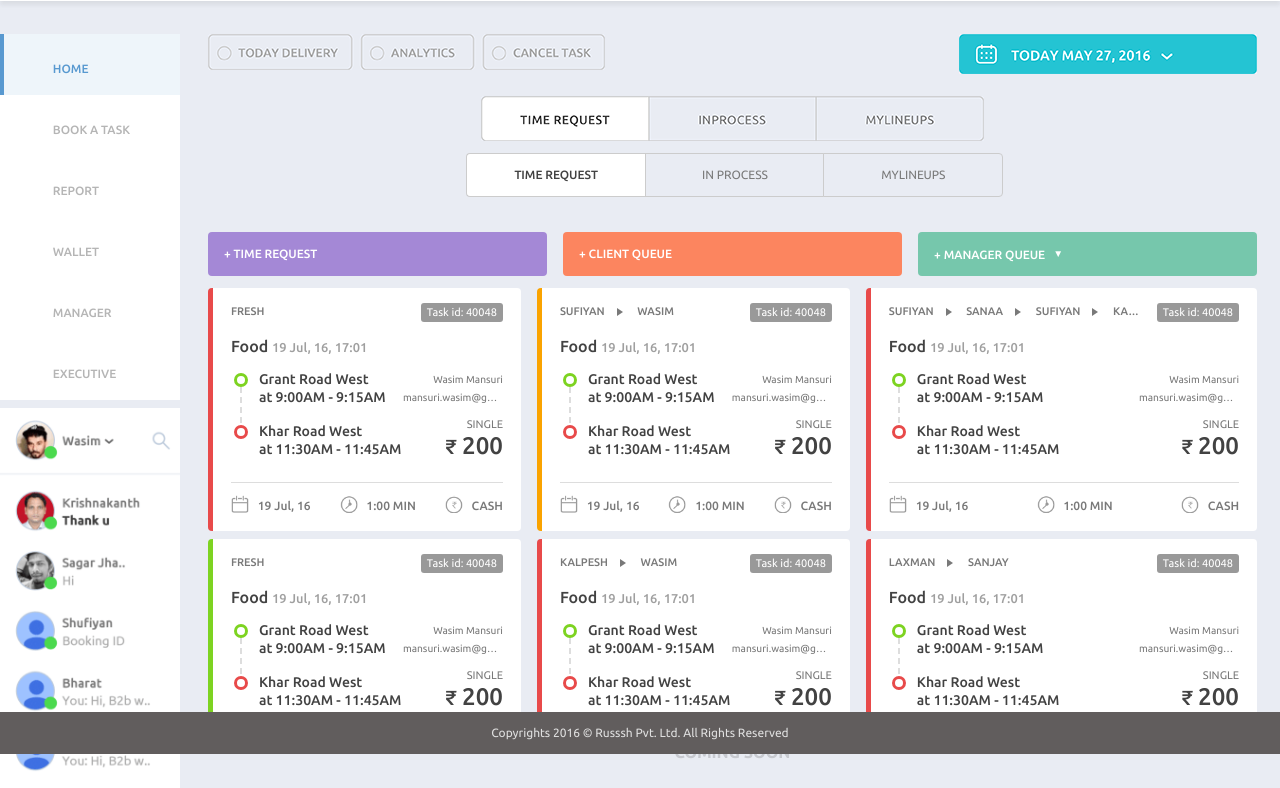
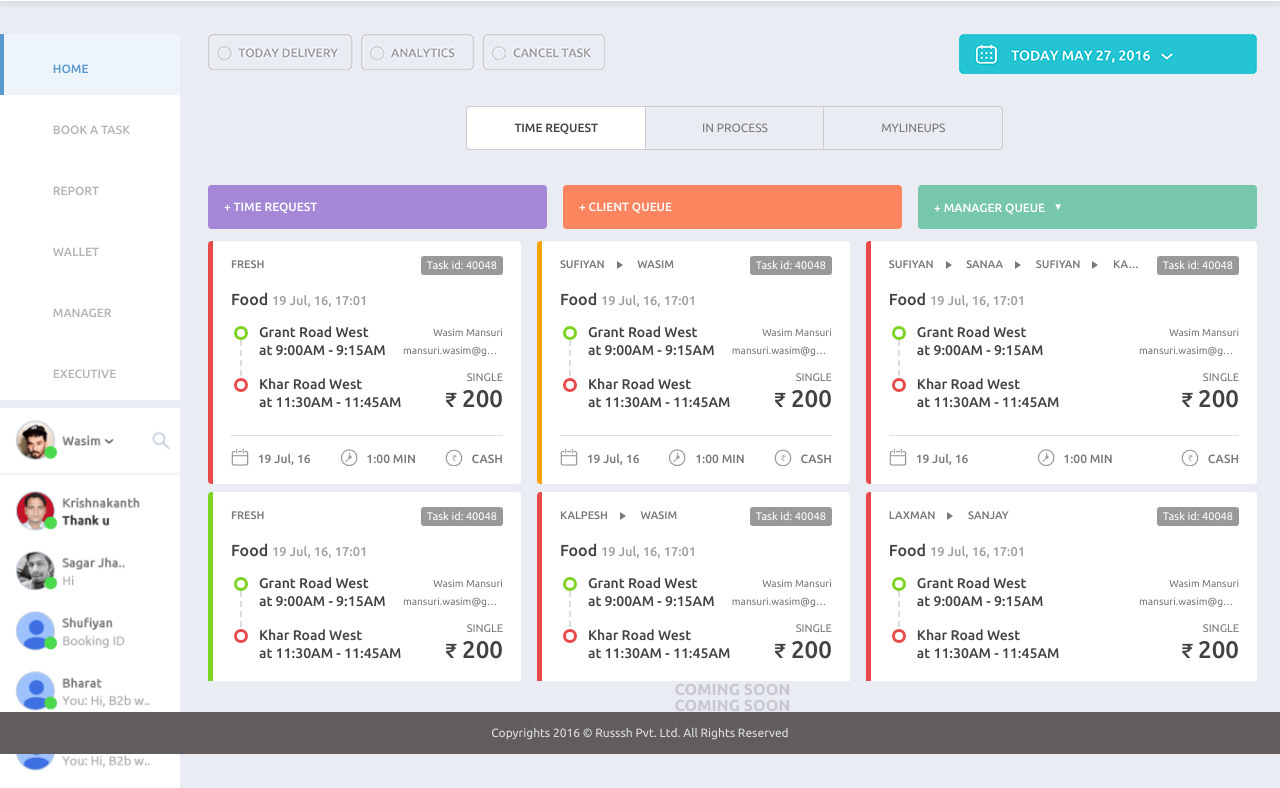
Before and after one commit to ajency/atomic-modules, a plain HTML site: page index.html in a window 1280 px wide. Shown: the part 46-834 px from the top of the page. After the commit the page ends 800 px from the top, so only its background shows below. Drawn offline with Linux system fonts and the light colour scheme; some packages are replaced by stand-ins of ours; a script that the page names is missing.

Commit message:
removed old images

```diff
--- a/index.html
+++ b/index.html
@@ -58,7 +58,6 @@
 			<div class="spacer-20"></div>
 			<div class="flex-row">
 				<div class="flex-column text-center">
-					<img src="assets/img/tabs.png" alt="">
 					<div class="rutabs" data-parent=".main-content">
 						<a href=".rutab__panel1" class="rutabs__tab rutabs__tab--active">Time Request</a>
 						<a href=".rutab__panel2" class="rutabs__tab">In Process</a>
@@ -693,8 +692,6 @@
 			<div class="flyout__content flyout__content--hidden">
 				<div class="flyout__body">
 					<div class="flyout__header">
-						<!-- the 2 tabs go here -->
-						<!-- <img src="assets/img/flyout-header-tabs.png" alt="" class="tab-mocks"> -->
 						<div class="rutabs" data-parent=".flyout__content">
 							<a href=".rutab__panel1" class="rutabs__tab rutabs__tab--active">Task Information</a>
 							<a href=".rutab__panel2" class="rutabs__tab">Chat</a>
```
